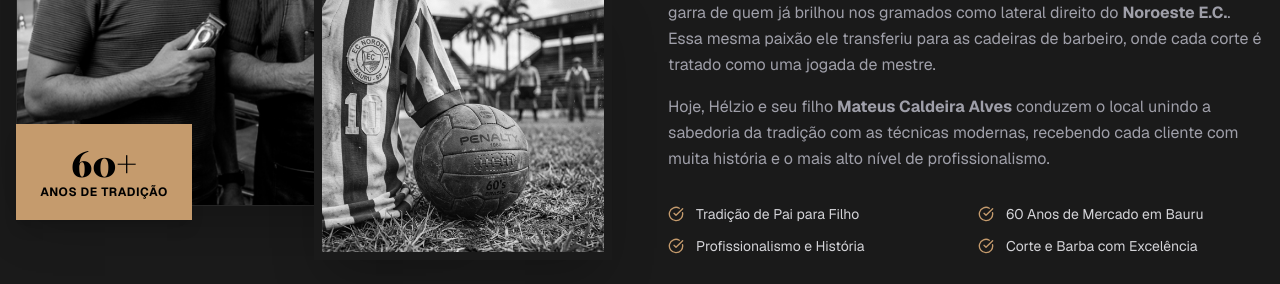
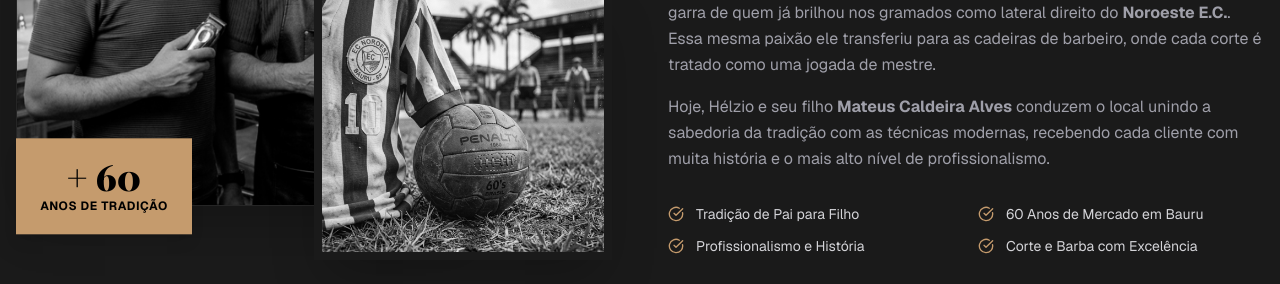
Before and after one commit to TCAdigital/salao-estilo-barbearia, a Next.js app: page / in a window 1280 px wide. Shown: the part 2160-2444 px from the top of the page. Built offline with nearby package versions, Linux system fonts and the light colour scheme; a web font is replaced by a local one.

Commit message:
style: adjust About section gold card text, position, and animation

```diff
--- a/src/components/AboutSection.tsx
+++ b/src/components/AboutSection.tsx
@@ -1,5 +1,6 @@
 import Image from "next/image";
 import { CheckCircle, ArrowRight } from "lucide-react";
+import { motion } from "framer-motion";
 
 const features = [
   "Tradição de Pai para Filho",
@@ -39,10 +40,19 @@ export default function AboutSection() {
           </div>
 
           {/* Gold accent box */}
-          <div className="absolute bottom-10 left-0 bg-[#C59B6D] px-6 py-5 text-black z-10 w-44 text-center shadow-lg">
-            <p className="font-[family-name:var(--font-playfair)] text-4xl font-black leading-none">60+</p>
+          <motion.div
+            initial={{ y: 0 }}
+            animate={{ y: [0, -10, 0] }}
+            transition={{
+              duration: 4,
+              repeat: Infinity,
+              ease: "easeInOut"
+            }}
+            className="absolute bottom-5 left-0 bg-[#C59B6D] px-6 py-5 text-black z-10 w-44 text-center shadow-lg"
+          >
+            <p className="font-[family-name:var(--font-playfair)] text-4xl font-black leading-none">+ 60</p>
             <p className="text-xs font-bold uppercase tracking-wider mt-1">Anos de Tradição</p>
-          </div>
+          </motion.div>
         </div>
 
         {/* Right: Text */}
```
